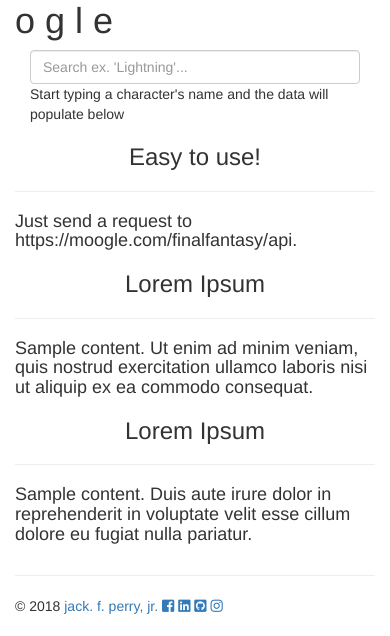
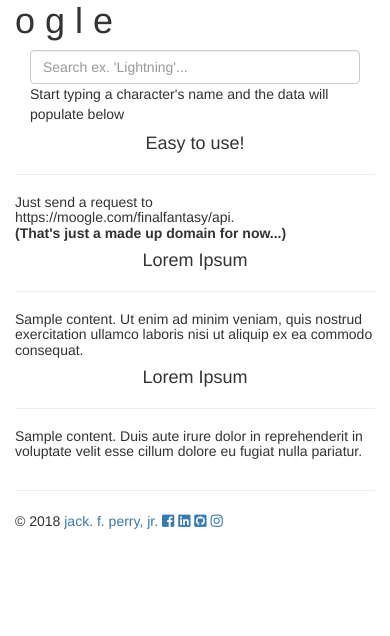
Before and after one commit to jackfperryjr/mog, an ASP.NET Core app: page / in a window 390 px wide; the page is wider, and only the part inside the window is pictured. Shown: the part 1047-1683 px from the top of that part. After the commit the page ends 1576 px from the top of that part, so only its background shows below. Run offline with ASP.NET Core 8, Linux system fonts and the light colour scheme; some libraries are stand-ins or nearby versions.

Commit message:
Fixed mobile display issues

```diff
--- a/Mvc/Views/Character/Index.cshtml
+++ b/Mvc/Views/Character/Index.cshtml
@@ -18,7 +18,7 @@
 <form asp-action="Index" method="get">
     <div id="input-container">
         <p class="text-left">
-            <input class="input-bar" type="text" name="SearchString" placeholder='Search ex. "Lightning" or "13"' value="@ViewData["CurrentFilter"]" />
+            <input class="input-bar" type="text" name="SearchString" placeholder='Search...' value="@ViewData["CurrentFilter"]" />
             <button id="search-btn" type="submit" class="btn btn-default"><span class="glyphicon glyphicon-search"></span></button>
             <a class="btn btn-default back-btn" asp-action="Index"><span class="glyphicon glyphicon-th-list"></span> full list</a>
             @if (SignInManager.IsSignedIn(User))
--- a/Mvc/Views/Home/Index.cshtml
+++ b/Mvc/Views/Home/Index.cshtml
@@ -13,7 +13,7 @@
 </div>
 <div class="container">
     <div class="search-card">
-        <form class="form-inline my-2 my-md-0">
+        <form class="form-inline">
             <input id="search" class="form-control" type="input" placeholder="Search ex. 'Lightning'...">
         </form>
     </div>
@@ -24,18 +24,19 @@
 </div>
 <div class="row">
     <div class="col-md-4 text-center">
-        <h3>Easy to use!</h3>
+        <h4>Easy to use!</h4>
         <hr/>
-        <h4 class="text-left">Just send a request to https://moogle.com/finalfantasy/api.</h4>
+        <h5 class="text-left">Just send a request to https://moogle.com/finalfantasy/api. <br/>
+        <strong>(That's just a made up domain for now...)</strong></h5>
     </div>
     <div class="col-md-4 text-center">
-        <h3>Lorem Ipsum</h3>
+        <h4>Lorem Ipsum</h4>
         <hr/>
-        <h4 class="text-left">Sample content. Ut enim ad minim veniam, quis nostrud exercitation ullamco laboris nisi ut aliquip ex ea commodo consequat. </h4>
+        <h5 class="text-left">Sample content. Ut enim ad minim veniam, quis nostrud exercitation ullamco laboris nisi ut aliquip ex ea commodo consequat. </h5>
     </div>
     <div class="col-md-4 text-center">
-        <h3>Lorem Ipsum</h3>
+        <h4>Lorem Ipsum</h4>
         <hr/>
-        <h4 class="text-left">Sample content. Duis aute irure dolor in reprehenderit in voluptate velit esse cillum dolore eu fugiat nulla pariatur. </h4>
+        <h5 class="text-left">Sample content. Duis aute irure dolor in reprehenderit in voluptate velit esse cillum dolore eu fugiat nulla pariatur. </h5>
     </div>
 </div>
--- a/Mvc/Views/Shared/_Layout.cshtml
+++ b/Mvc/Views/Shared/_Layout.cshtml
@@ -28,15 +28,13 @@
                         <span class="icon-bar"></span>
                         <span class="icon-bar"></span>
                     </button>
-                    <!--
-                    <a asp-area="" asp-controller="Home" asp-action="Index" class="navbar-brand"><span><img id="logo" src="~/images/ff-moogle.png"></span>Moogle</a> -->
                 </div>
                 <div class="navbar-collapse collapse">
                     @await Html.PartialAsync("_LoginPartial")
                 </div>
             </div>
         </nav>
-        <div class="container body-content">
+        <div class="container">
             @RenderBody()
             <hr />
             <footer>
--- a/Mvc/Views/Shared/_LoginPartial.cshtml
+++ b/Mvc/Views/Shared/_LoginPartial.cshtml
@@ -8,7 +8,7 @@
 {
     <form asp-area="" asp-controller="Account" asp-action="Logout" method="post" id="logoutForm" class="navbar-right">
         <ul class="nav navbar-nav navbar-right">
-            <li><a asp-area="" asp-controller="Home" asp-action="Index"><img src="~/images/ff-moogle.png" style="width: 20px;" alt="Tiny moogle face." title="Click to go back to search page."></a></li>
+            <li><a asp-area="" asp-controller="Home" asp-action="Index"><img id="tiny-logo" src="~/images/ff-moogle.png" alt="Tiny moogle face." title="Click to go back to search page."></a></li>
             <li><a asp-area="" asp-controller="Manage" asp-action="Index" title="Click to manage account.">@UserManager.GetUserName(User)</a></li>
             <li><a asp-area="" asp-controller="Character" asp-action="Index" title="Click to manage characters.">Manage</a></li>
             <li><button id="logout" type="submit" class="btn btn-link navbar-btn navbar-link" title="Click to sign out.">Sign out</button></li>
```
Also changed, not shown: Mvc/wwwroot/css/site.css (+28 -3 lines), Mvc/wwwroot/lib/bootstrap/dist/css/bootstrap.css.
